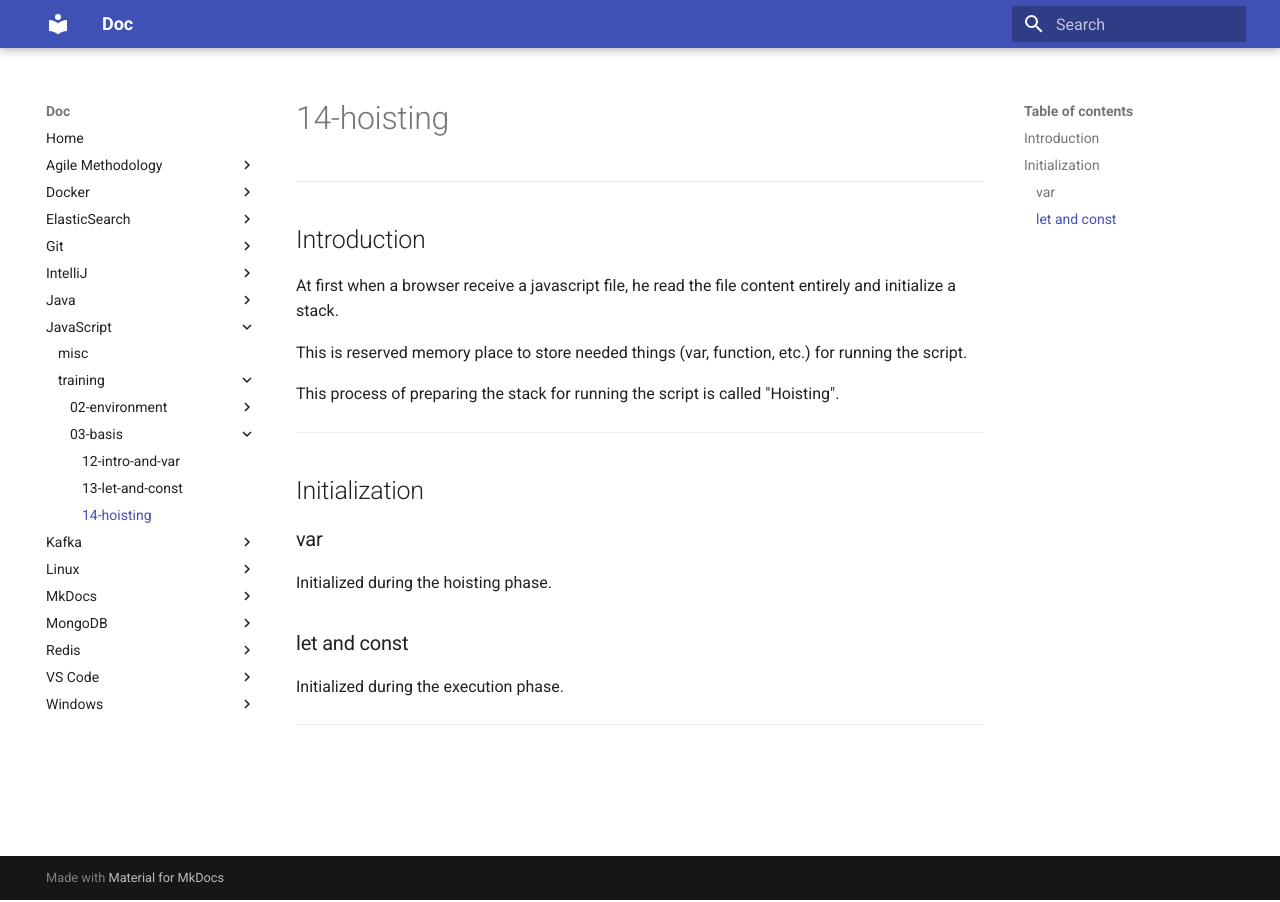
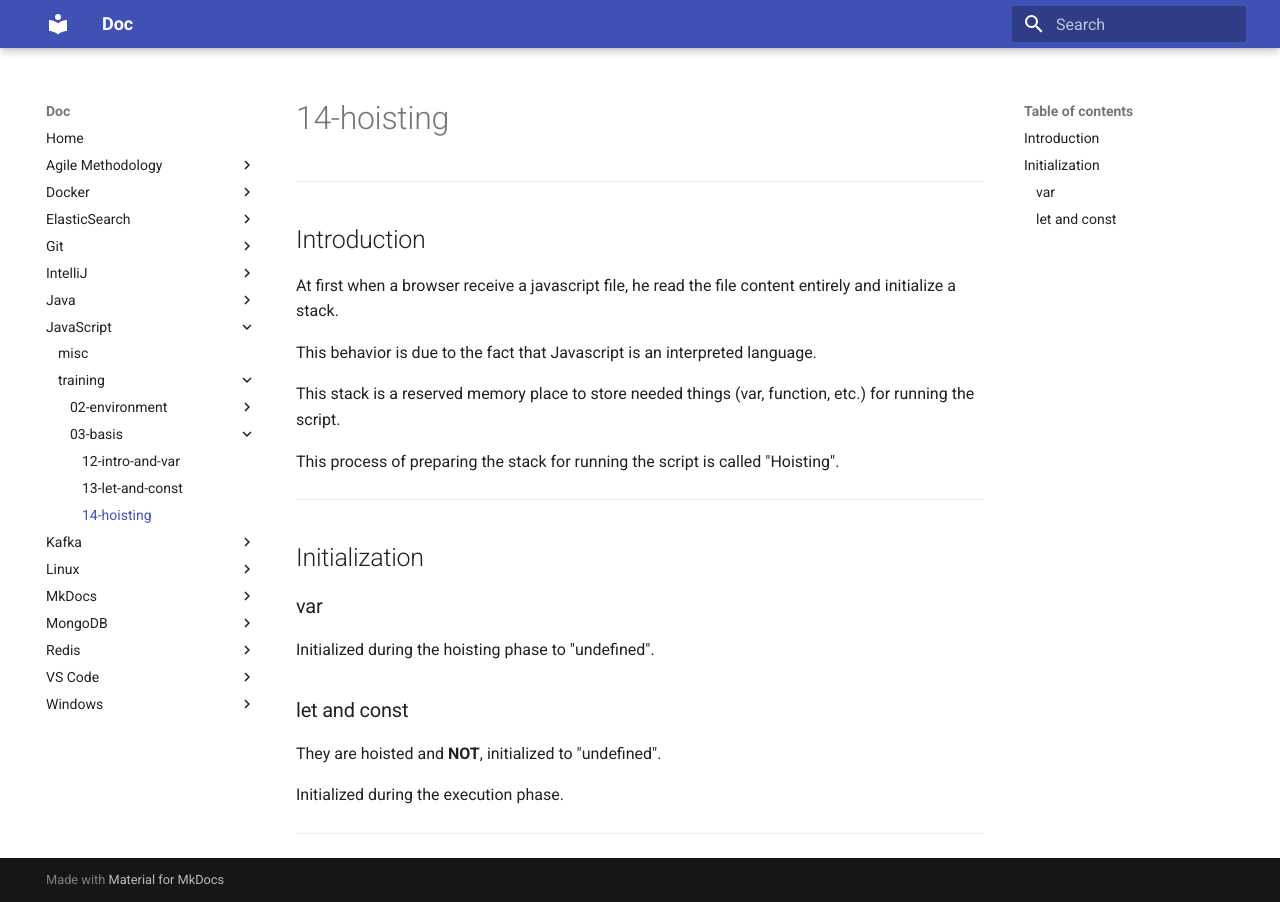
Before and after one commit to oldu73/doc, an MkDocs documentation site: the page built from docs/javascript/training/03-basis/14-hoisting.md, in a window 1280 px wide. Built offline with MkDocs 1.6.1 and Material for MkDocs 9.7.7, drawn with Linux system fonts in a browser that asks for light colours.

Commit message:
javascript hoisting fix

```diff
--- a/docs/javascript/training/03-basis/14-hoisting.md
+++ b/docs/javascript/training/03-basis/14-hoisting.md
@@ -6,7 +6,9 @@
 
 At first when a browser receive a javascript file, he read the file content entirely and initialize a stack.
 
-This is reserved memory place to store needed things (var, function, etc.) for running the script.
+This behavior is due to the fact that Javascript is an interpreted language.
+
+This stack is a reserved memory place to store needed things (var, function, etc.) for running the script.
 
 This process of preparing the stack for running the script is called "Hoisting".
 
@@ -16,9 +18,11 @@ This process of preparing the stack for running the script is called "Hoisting".
 
 ### var
 
-Initialized during the hoisting phase.
+Initialized during the hoisting phase to "undefined".
 
 ### let and const
+
+They are hoisted and **NOT**, initialized to "undefined".
 
 Initialized during the execution phase.
 
```
